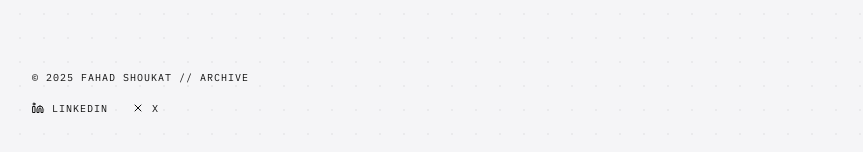
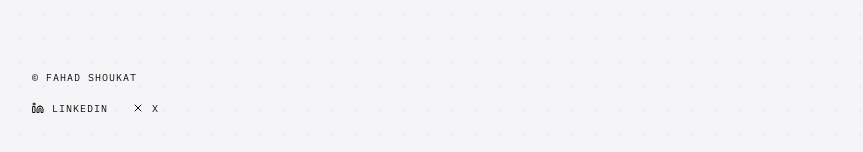
Before and after one commit to fahsho/fahadwebsite, a Next.js app: page / in a window 1280 px wide. Shown: the part 3094-3246 px from the top of the page, without its empty margins (208-1071 px from the left). Built offline with nearby package versions, Linux system fonts and the light colour scheme.

Commit message:
Updated footer

```diff
--- a/src/components/Footer.tsx
+++ b/src/components/Footer.tsx
@@ -8,7 +8,7 @@ export function Footer() {
       <Container className="flex flex-col md:flex-row justify-between items-center gap-8">
         <div className="flex flex-col gap-4">
           <div className="font-mono text-[10px] text-foreground/40 tracking-widest uppercase">
-            &copy; 2025 FAHAD SHOUKAT // ARCHIVE
+            &copy; FAHAD SHOUKAT
           </div>
           <div className="flex gap-6">
             <Link
```
